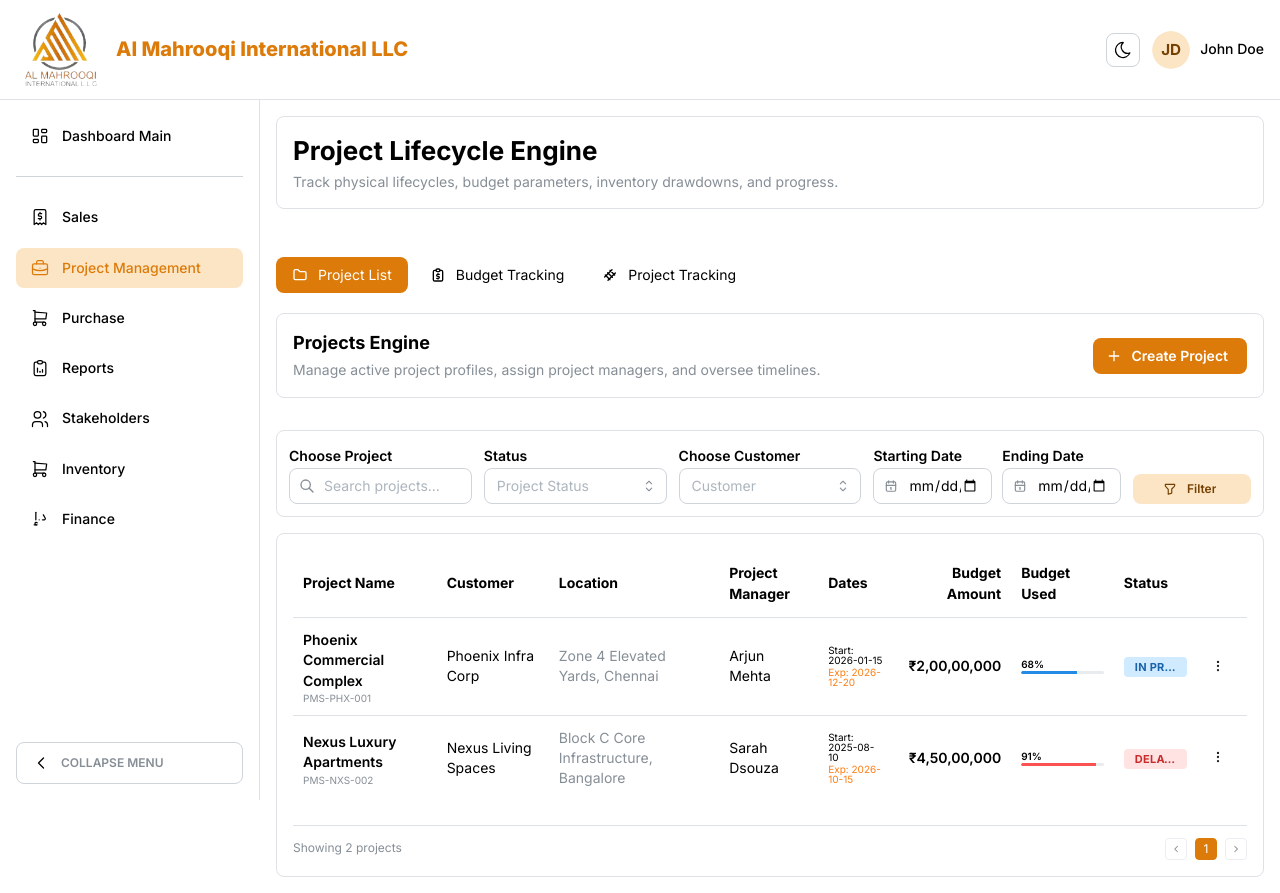
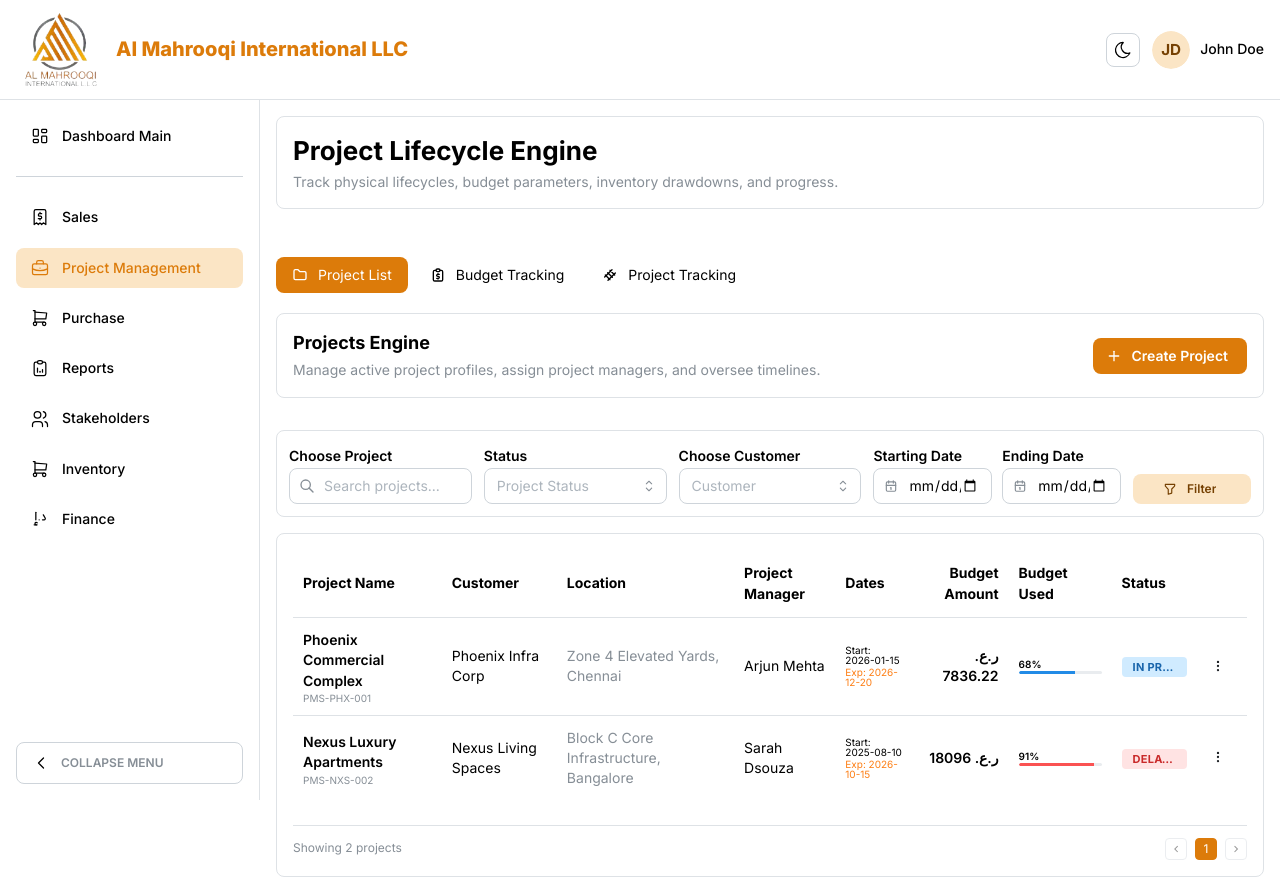
Before and after one commit to Rakeshkumar-dhanarasu/builderp-erp-solutions, a Next.js app in the folder frontend/: page /menu/project-management in a window 1280 px wide. Built offline with nearby package versions, Linux system fonts and the light colour scheme.

Commit message:
2.2.1 Small curency fix

```diff
--- a/frontend/app/menu/project-management/page.tsx
+++ b/frontend/app/menu/project-management/page.tsx
@@ -78,7 +78,7 @@
     projectManager: 'Arjun Mehta',
     startDate: '2026-01-15',
     expectedCompletion: '2026-12-20',
-    budgetAmount: 20000000,
+    budgetAmount: 7836.22,
     budgetUsedPct: 68,
     status: 'In Progress',
     type: 'Commercial Real Estate',
@@ -93,7 +93,7 @@
     projectManager: 'Sarah Dsouza',
     startDate: '2025-08-10',
     expectedCompletion: '2026-10-15',
-    budgetAmount: 45000000,
+    budgetAmount: 18096,
     budgetUsedPct: 91,
     status: 'Delayed',
     type: 'Residential High-Rise',
@@ -125,6 +125,9 @@
   { date: '2026-07-18', activity: 'Core Foundation Slab Casting Phase 2', status: 'Completed', actionReq: 'None', owner: 'Arjun Mehta', remarks: 'Passed quality inspections successfully.' },
   { date: '2026-07-15', activity: 'MEP Clearance Review Gate 1', status: 'Delayed', actionReq: 'Approval needed from local zoning authority', owner: 'Sarah Dsouza', remarks: 'Awaiting structural sign-off.' }
 ];
+
+const formatOMR = (val: number) =>
+  new Intl.NumberFormat('en-OM', { style: 'currency', currency: 'OMR' }).format(val);
 
 // ============================================================================
 // MAIN COMPONENT MATCHING YOUR EXACT LAYOUT & SPACING
@@ -334,7 +337,7 @@
                               <Text size="10px" c="orange">Exp: {proj.expectedCompletion}</Text>
                             </Stack>
                           </Table.Td>
-                          <Table.Td style={{ textAlign: 'right' }}><Text size="sm" fw={600} suppressHydrationWarning>₹{(proj.budgetAmount).toLocaleString('en-IN')}</Text></Table.Td>
+                          <Table.Td style={{ textAlign: 'right' }}><Text size="sm" fw={600} suppressHydrationWarning>ر.ع. {proj.budgetAmount}</Text></Table.Td>
                           <Table.Td style={{ minWidth: 100 }}>
                             <Group gap={4} mb={2} justify="space-between">
                               <Text size="10px" fw={600}>{proj.budgetUsedPct}%</Text>
```
